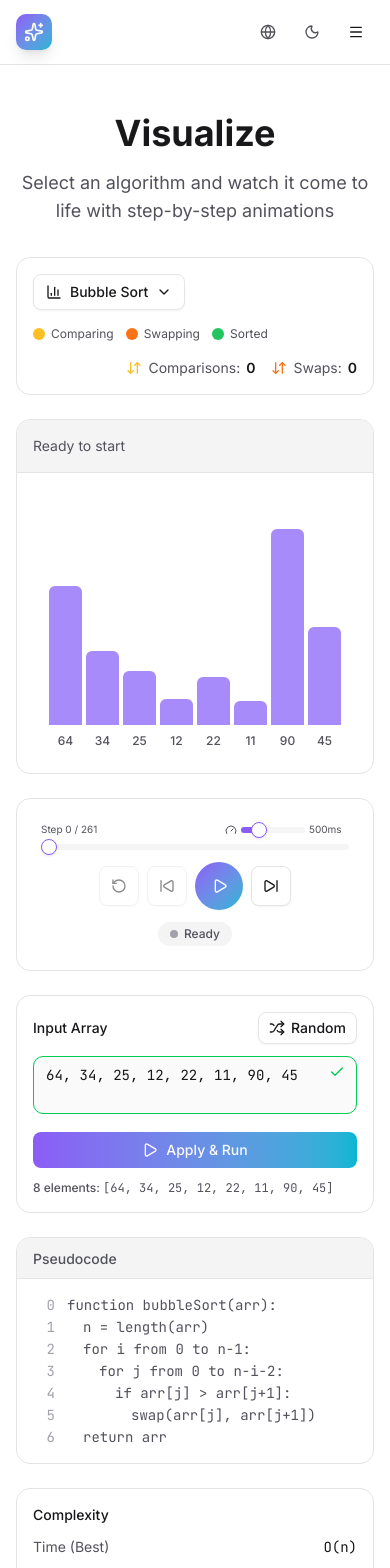
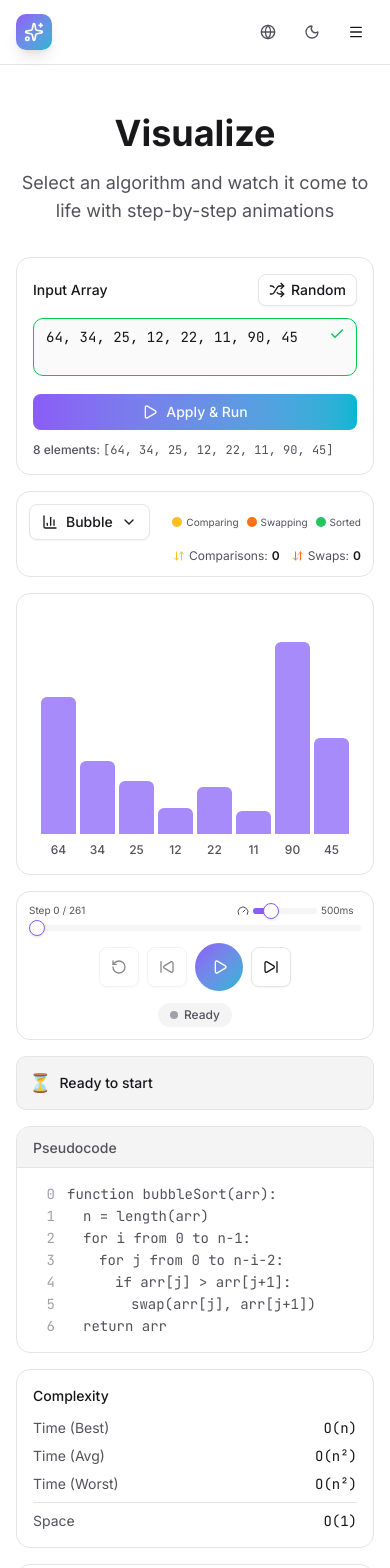
Before and after one commit to jkjitendra/DSA-Visualizer, a Next.js app: page /en/visualize in a window 390 px wide. Shown: the top 1568 px of the page. Built offline with nearby package versions, Linux system fonts and the light colour scheme.

Commit message:
feat(layout): implement responsive 3-column layout
- Desktop: Left (code/complexity) | Center (bars/controls) | Right (input/vars)
- Mobile (<1024px): Single column with proper ordering
- Mobile order: Input → Header → Bars → Controls → Vars → Code → Complexity → Info

```diff
--- a/src/ui/visualizers/VisualizerClient.tsx
+++ b/src/ui/visualizers/VisualizerClient.tsx
@@ -8,6 +8,10 @@ import { ArrayBars } from "@/ui/visualizers/ArrayBars";
 import { PlayerControls } from "@/ui/components/PlayerControls";
 import { CodePanel } from "@/ui/components/CodePanel";
 import { ArrayInputEditor } from "@/ui/components/ArrayInputEditor";
+import { VariablesPanel } from "@/ui/components/VariablesPanel";
+import { CurrentOperation } from "@/ui/components/CurrentOperation";
+import { AlgorithmInfoCard } from "@/ui/components/AlgorithmInfoCard";
+import { bubbleSortInfo } from "@/core/algorithms/sorting/bubbleSortInfo";
 import { Button } from "@/components/ui/button";
 import {
   DropdownMenu,
@@ -19,24 +23,24 @@ import { ChevronDown, ArrowDownUp, BarChart3 } from "lucide-react";
 
 const defaultArray = [64, 34, 25, 12, 22, 11, 90, 45];
 
+// Map algorithm IDs to their info
+const algorithmInfoMap: Record<string, typeof bubbleSortInfo> = {
+  "bubble-sort": bubbleSortInfo,
+};
+
 export function VisualizerClient() {
   const t = useTranslations();
 
-  const {
-    currentSnapshot,
-    loadAlgorithm,
-    inputArray,
-    algorithmId,
-  } = usePlayerStore();
+  const { currentSnapshot, loadAlgorithm, inputArray, algorithmId } =
+    usePlayerStore();
 
-  // Use store's inputArray or default if empty
   const currentInputArray = inputArray.length > 0 ? inputArray : defaultArray;
   const selectedAlgorithm = algorithmId || "bubble-sort";
 
   const algorithm = getAlgorithm(selectedAlgorithm);
   const algorithms = getAllAlgorithms();
+  const algorithmInfo = algorithmInfoMap[selectedAlgorithm];
 
-  // Load algorithm - get fresh state from store
   const handleRun = () => {
     const state = usePlayerStore.getState();
     const input = state.inputArray.length > 0 ? state.inputArray : defaultArray;
@@ -53,11 +57,9 @@ export function VisualizerClient() {
   };
 
   const handleInputChange = (values: number[]) => {
-    // Store the values in Zustand store
     usePlayerStore.setState({ inputArray: values });
   };
 
-  // Auto-load on mount
   useEffect(() => {
     handleRun();
     // eslint-disable-next-line react-hooks/exhaustive-deps
@@ -68,100 +70,22 @@ export function VisualizerClient() {
   const highlightedLines = currentSnapshot?.highlightedLines ?? [];
   const message = currentSnapshot?.message ?? t("player.ready");
   const metrics = currentSnapshot?.metrics ?? { comparisons: 0, swaps: 0 };
+  const pointers = currentSnapshot?.pointers ?? [];
+  const variables = currentSnapshot?.variables ?? [];
+  const expression = currentSnapshot?.expression;
+
+  const getOperationType = () => {
+    if (message?.toLowerCase().includes("swap")) return "swap" as const;
+    if (message?.toLowerCase().includes("compar")) return "compare" as const;
+    if (message?.toLowerCase().includes("sorted") || message?.toLowerCase().includes("final"))
+      return "mark" as const;
+    return "idle" as const;
+  };
 
   return (
-    <div className="grid grid-cols-1 lg:grid-cols-3 gap-6">
-      {/* Main visualizer area */}
-      <div className="lg:col-span-2 space-y-6">
-        {/* Controls bar */}
-        <div className="flex flex-wrap items-center gap-4 p-4 rounded-xl bg-[var(--bg-card)] border border-[var(--border-primary)]">
-          {/* Algorithm selector */}
-          <DropdownMenu>
-            <DropdownMenuTrigger asChild>
-              <Button variant="outline" className="gap-2">
-                <BarChart3 className="h-4 w-4" />
-                {algorithm?.name ?? t("visualizer.selectAlgorithm")}
-                <ChevronDown className="h-4 w-4" />
-              </Button>
-            </DropdownMenuTrigger>
-            <DropdownMenuContent>
-              {algorithms.map((algo) => (
-                <DropdownMenuItem
-                  key={algo.id}
-                  onClick={() => handleAlgorithmChange(algo.id)}
-                  className={selectedAlgorithm === algo.id ? "bg-[var(--bg-tertiary)]" : ""}
-                >
-                  {algo.name}
-                </DropdownMenuItem>
-              ))}
-            </DropdownMenuContent>
-          </DropdownMenu>
-
-          {/* Legend */}
-          <div className="flex items-center gap-3 text-xs">
-            <div className="flex items-center gap-1.5">
-              <div className="w-3 h-3 rounded-sm" style={{ background: "var(--color-accent-compare)" }} />
-              <span className="text-[var(--text-secondary)]">{t("visualizer.comparing")}</span>
-            </div>
-            <div className="flex items-center gap-1.5">
-              <div className="w-3 h-3 rounded-sm" style={{ background: "var(--color-accent-swap)" }} />
-              <span className="text-[var(--text-secondary)]">{t("visualizer.swapping")}</span>
-            </div>
-            <div className="flex items-center gap-1.5">
-              <div className="w-3 h-3 rounded-sm" style={{ background: "var(--color-accent-sorted)" }} />
-              <span className="text-[var(--text-secondary)]">{t("visualizer.sorted")}</span>
-            </div>
-          </div>
-
-          {/* Metrics display */}
-          <div className="flex items-center gap-4 ml-auto text-sm">
-            <div className="flex items-center gap-1.5">
-              <ArrowDownUp className="h-4 w-4 text-[var(--color-accent-compare)]" />
-              <span className="text-[var(--text-secondary)]">{t("visualizer.comparisons")}:</span>
-              <span className="font-semibold text-[var(--text-primary)]">
-                {metrics.comparisons}
-              </span>
-            </div>
-            <div className="flex items-center gap-1.5">
-              <ArrowDownUp className="h-4 w-4 text-[var(--color-accent-swap)]" />
-              <span className="text-[var(--text-secondary)]">{t("visualizer.swaps")}:</span>
-              <span className="font-semibold text-[var(--text-primary)]">
-                {metrics.swaps}
-              </span>
-            </div>
-          </div>
-        </div>
-
-        {/* Visualizer */}
-        <div className="rounded-xl border border-[var(--border-primary)] bg-[var(--bg-card)] overflow-hidden">
-          <div className="p-4 border-b border-[var(--border-primary)] bg-[var(--bg-tertiary)]">
-            <p className="text-sm text-[var(--text-secondary)]">{message}</p>
-          </div>
-          <div className="h-[300px] p-4">
-            <ArrayBars
-              values={arrayState}
-              markedIndices={markedIndices}
-            />
-          </div>
-        </div>
-
-        {/* Player controls */}
-        <div className="p-6 rounded-xl bg-[var(--bg-card)] border border-[var(--border-primary)]">
-          <PlayerControls />
-        </div>
-      </div>
-
-      {/* Sidebar */}
-      <div className="space-y-6">
-        {/* Input editor */}
-        <div className="p-4 rounded-xl bg-[var(--bg-card)] border border-[var(--border-primary)]">
-          <ArrayInputEditor
-            value={currentInputArray}
-            onChange={handleInputChange}
-            onApply={() => handleRun()}
-          />
-        </div>
-
+    <div className="grid grid-cols-1 lg:grid-cols-12 gap-4">
+      {/* LEFT SIDEBAR - Static Content (Desktop only) */}
+      <div className="hidden lg:block lg:col-span-3 space-y-4 order-2 lg:order-1">
         {/* Pseudocode */}
         {algorithm && (
           <CodePanel
@@ -179,32 +103,169 @@ export function VisualizerClient() {
             <div className="space-y-2 text-sm">
               <div className="flex justify-between">
                 <span className="text-[var(--text-secondary)]">{t("visualizer.timeBest")}</span>
-                <span className="font-mono text-[var(--text-primary)]">
-                  {algorithm.timeComplexity.best}
-                </span>
+                <span className="font-mono text-[var(--text-primary)]">{algorithm.timeComplexity.best}</span>
               </div>
               <div className="flex justify-between">
                 <span className="text-[var(--text-secondary)]">{t("visualizer.timeAvg")}</span>
-                <span className="font-mono text-[var(--text-primary)]">
-                  {algorithm.timeComplexity.average}
-                </span>
+                <span className="font-mono text-[var(--text-primary)]">{algorithm.timeComplexity.average}</span>
               </div>
               <div className="flex justify-between">
                 <span className="text-[var(--text-secondary)]">{t("visualizer.timeWorst")}</span>
-                <span className="font-mono text-[var(--text-primary)]">
-                  {algorithm.timeComplexity.worst}
-                </span>
+                <span className="font-mono text-[var(--text-primary)]">{algorithm.timeComplexity.worst}</span>
               </div>
               <div className="flex justify-between pt-2 border-t border-[var(--border-primary)]">
                 <span className="text-[var(--text-secondary)]">{t("visualizer.space")}</span>
-                <span className="font-mono text-[var(--text-primary)]">
-                  {algorithm.spaceComplexity}
-                </span>
+                <span className="font-mono text-[var(--text-primary)]">{algorithm.spaceComplexity}</span>
               </div>
             </div>
           </div>
         )}
       </div>
+
+      {/* CENTER - Main Visualization */}
+      <div className="lg:col-span-6 space-y-4 order-1 lg:order-2">
+        {/* MOBILE: Input Array on top (< 1024px) */}
+        <div className="lg:hidden p-4 rounded-xl bg-[var(--bg-card)] border border-[var(--border-primary)]">
+          <ArrayInputEditor
+            value={currentInputArray}
+            onChange={handleInputChange}
+            onApply={() => handleRun()}
+          />
+        </div>
+
+        {/* Header bar */}
+        <div className="flex flex-wrap items-center gap-2 sm:gap-4 p-3 sm:p-4 rounded-xl bg-[var(--bg-card)] border border-[var(--border-primary)]">
+          {/* Algorithm selector */}
+          <DropdownMenu>
+            <DropdownMenuTrigger asChild>
+              <Button variant="outline" className="gap-2">
+                <BarChart3 className="h-4 w-4" />
+                <span className="hidden xs:inline">{algorithm?.name ?? t("visualizer.selectAlgorithm")}</span>
+                <span className="xs:hidden">{algorithm?.name?.split(" ")[0] ?? "Select"}</span>
+                <ChevronDown className="h-4 w-4" />
+              </Button>
+            </DropdownMenuTrigger>
+            <DropdownMenuContent>
+              {algorithms.map((algo) => (
+                <DropdownMenuItem
+                  key={algo.id}
+                  onClick={() => handleAlgorithmChange(algo.id)}
+                  className={selectedAlgorithm === algo.id ? "bg-[var(--bg-tertiary)]" : ""}
+                >
+                  {algo.name}
+                </DropdownMenuItem>
+              ))}
+            </DropdownMenuContent>
+          </DropdownMenu>
+
+          {/* Legend - wrap on mobile */}
+          <div className="flex items-center gap-2 sm:gap-3 text-[10px] sm:text-xs ml-auto">
+            <div className="flex items-center gap-1">
+              <div className="w-2.5 h-2.5 sm:w-3 sm:h-3 rounded-sm" style={{ background: "var(--color-accent-compare)" }} />
+              <span className="text-[var(--text-secondary)]">{t("visualizer.comparing")}</span>
+            </div>
+            <div className="flex items-center gap-1">
+              <div className="w-2.5 h-2.5 sm:w-3 sm:h-3 rounded-sm" style={{ background: "var(--color-accent-swap)" }} />
+              <span className="text-[var(--text-secondary)]">{t("visualizer.swapping")}</span>
+            </div>
+            <div className="flex items-center gap-1">
+              <div className="w-2.5 h-2.5 sm:w-3 sm:h-3 rounded-sm" style={{ background: "var(--color-accent-sorted)" }} />
+              <span className="text-[var(--text-secondary)]">{t("visualizer.sorted")}</span>
+            </div>
+          </div>
+
+          {/* Metrics - left aligned when wrapped */}
+          <div className="flex items-center gap-3 sm:gap-4 sm:ml-auto text-xs sm:text-sm ml-auto">
+            <div className="flex items-center gap-1">
+              <ArrowDownUp className="h-3 w-3 sm:h-4 sm:w-4 text-[var(--color-accent-compare)]" />
+              <span className="text-[var(--text-secondary)]">{t("visualizer.comparisons")}:</span>
+              <span className="font-semibold text-[var(--text-primary)]">{metrics.comparisons}</span>
+            </div>
+            <div className="flex items-center gap-1">
+              <ArrowDownUp className="h-3 w-3 sm:h-4 sm:w-4 text-[var(--color-accent-swap)]" />
+              <span className="text-[var(--text-secondary)]">{t("visualizer.swaps")}:</span>
+              <span className="font-semibold text-[var(--text-primary)]">{metrics.swaps}</span>
+            </div>
+          </div>
+        </div>
+
+        {/* Array Bars Visualization */}
+        <div className="rounded-xl border border-[var(--border-primary)] bg-[var(--bg-card)] overflow-hidden">
+          <div className="h-[280px] sm:h-[320px] p-2 sm:p-4">
+            <ArrayBars values={arrayState} markedIndices={markedIndices} pointers={pointers} />
+          </div>
+        </div>
+
+        {/* Player controls */}
+        <div className="p-3 sm:p-4 rounded-xl bg-[var(--bg-card)] border border-[var(--border-primary)]">
+          <PlayerControls />
+        </div>
+
+        {/* MOBILE: Variables Panel (< 1024px) */}
+        <div className="lg:hidden">
+          <CurrentOperation message={message} operationType={getOperationType()} />
+        </div>
+        <div className="lg:hidden">
+          <VariablesPanel variables={variables} expression={expression} />
+        </div>
+
+        {/* MOBILE: Pseudocode (< 1024px) */}
+        <div className="lg:hidden">
+          {algorithm && (
+            <CodePanel lines={algorithm.pseudocodeLines} highlightedLines={highlightedLines} />
+          )}
+        </div>
+
+        {/* MOBILE: Complexity (< 1024px) */}
+        <div className="lg:hidden">
+          {algorithm && (
+            <div className="p-4 rounded-xl bg-[var(--bg-card)] border border-[var(--border-primary)]">
+              <h3 className="text-sm font-medium text-[var(--text-primary)] mb-3">
+                {t("visualizer.complexity")}
+              </h3>
+              <div className="space-y-2 text-sm">
+                <div className="flex justify-between">
+                  <span className="text-[var(--text-secondary)]">{t("visualizer.timeBest")}</span>
+                  <span className="font-mono text-[var(--text-primary)]">{algorithm.timeComplexity.best}</span>
+                </div>
+                <div className="flex justify-between">
+                  <span className="text-[var(--text-secondary)]">{t("visualizer.timeAvg")}</span>
+                  <span className="font-mono text-[var(--text-primary)]">{algorithm.timeComplexity.average}</span>
+                </div>
+                <div className="flex justify-between">
+                  <span className="text-[var(--text-secondary)]">{t("visualizer.timeWorst")}</span>
+                  <span className="font-mono text-[var(--text-primary)]">{algorithm.timeComplexity.worst}</span>
+                </div>
+                <div className="flex justify-between pt-2 border-t border-[var(--border-primary)]">
+                  <span className="text-[var(--text-secondary)]">{t("visualizer.space")}</span>
+                  <span className="font-mono text-[var(--text-primary)]">{algorithm.spaceComplexity}</span>
+                </div>
+              </div>
+            </div>
+          )}
+        </div>
+
+        {/* Algorithm Info Card */}
+        {algorithmInfo && <AlgorithmInfoCard info={algorithmInfo} />}
+      </div>
+
+      {/* RIGHT SIDEBAR - Dynamic Content (Desktop only) */}
+      <div className="hidden lg:block lg:col-span-3 space-y-4 order-3">
+        {/* Input editor */}
+        <div className="p-4 rounded-xl bg-[var(--bg-card)] border border-[var(--border-primary)]">
+          <ArrayInputEditor
+            value={currentInputArray}
+            onChange={handleInputChange}
+            onApply={() => handleRun()}
+          />
+        </div>
+
+        {/* Current Operation */}
+        <CurrentOperation message={message} operationType={getOperationType()} />
+
+        {/* Variables Panel */}
+        <VariablesPanel variables={variables} expression={expression} />
+      </div>
     </div>
   );
 }
```
